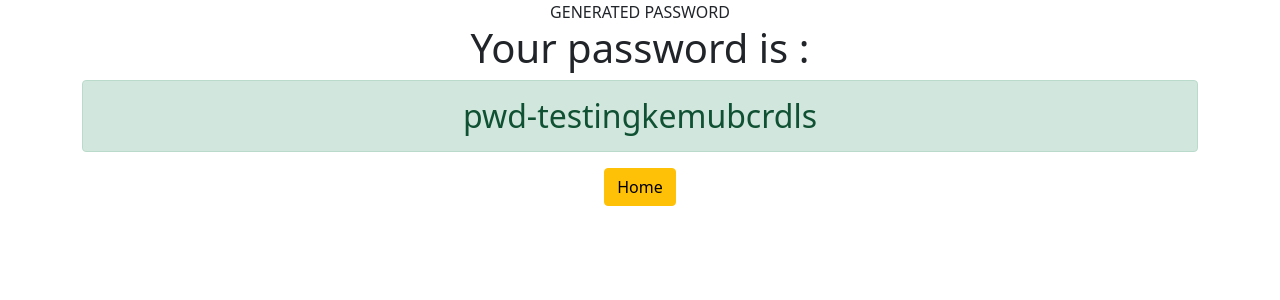
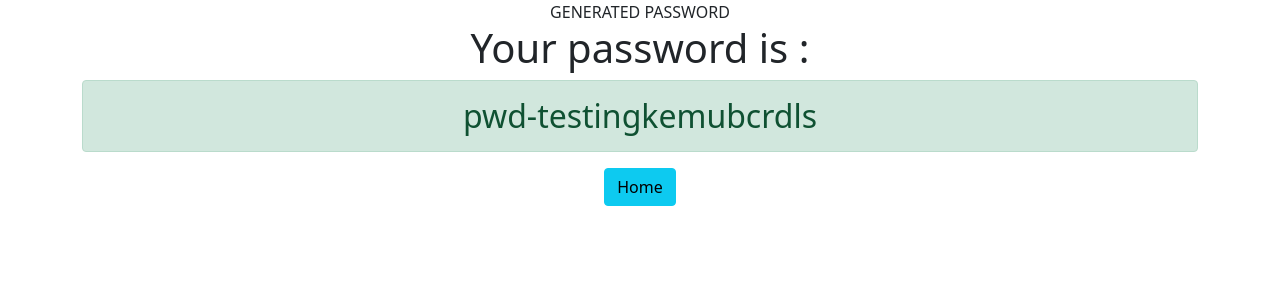
Before and after one commit to learnittryit/Django-Projects, a Django app: page /generate-password/ in a window 1280 px wide. Shown: the top 300 px of the page. Run offline with Django 3.2, Linux system fonts and the light colour scheme.

Commit message:
Just change the button from primary to info

```diff
--- a/password_generator-project/generator_app/templates/generator_app_templates/g_password.html
+++ b/password_generator-project/generator_app/templates/generator_app_templates/g_password.html
@@ -6,5 +6,5 @@ GENERATED PASSWORD
 <h1> Your password is : </h1>
 <h2 class='alert alert-success'>{{ password }}</h2>
 
-<a href="{% url 'homePage_1' %}" class="btn btn-warning"> Home </a>
+<a href="{% url 'homePage_1' %}" class="btn btn-info"> Home </a>
 </div>
```
